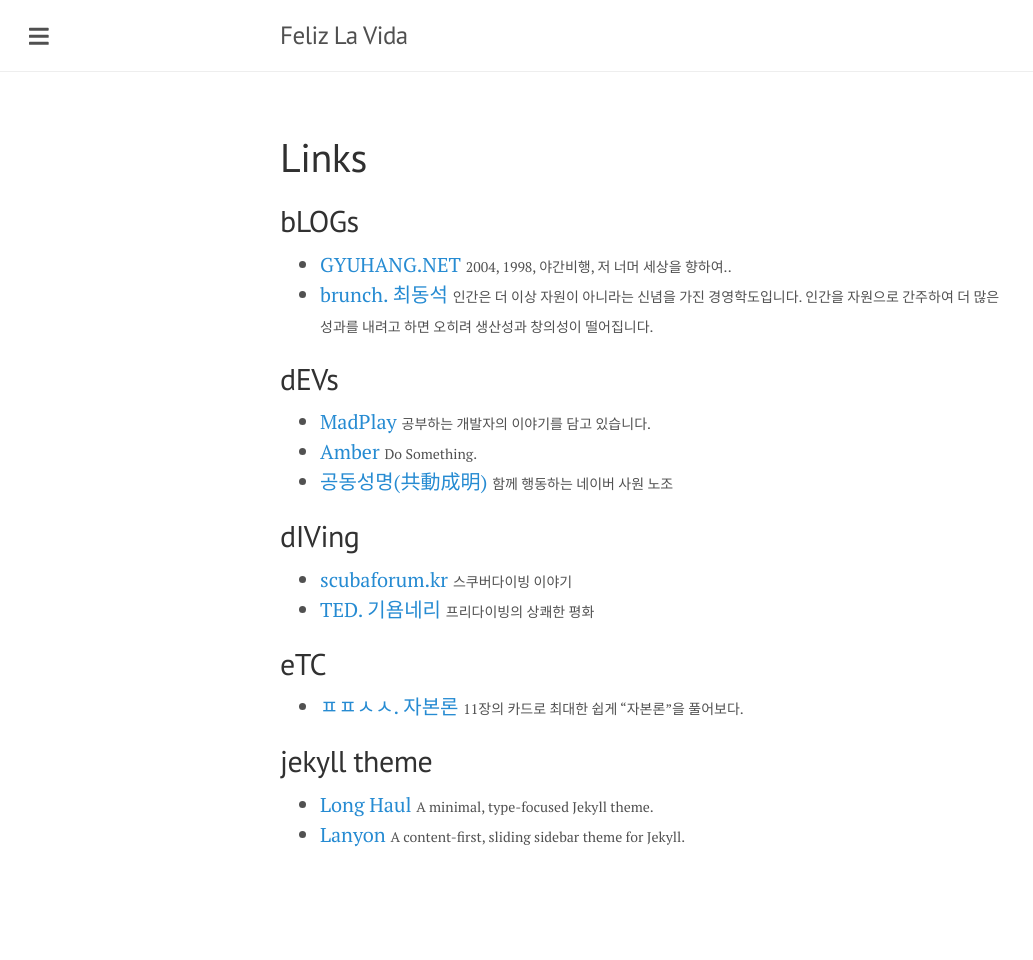
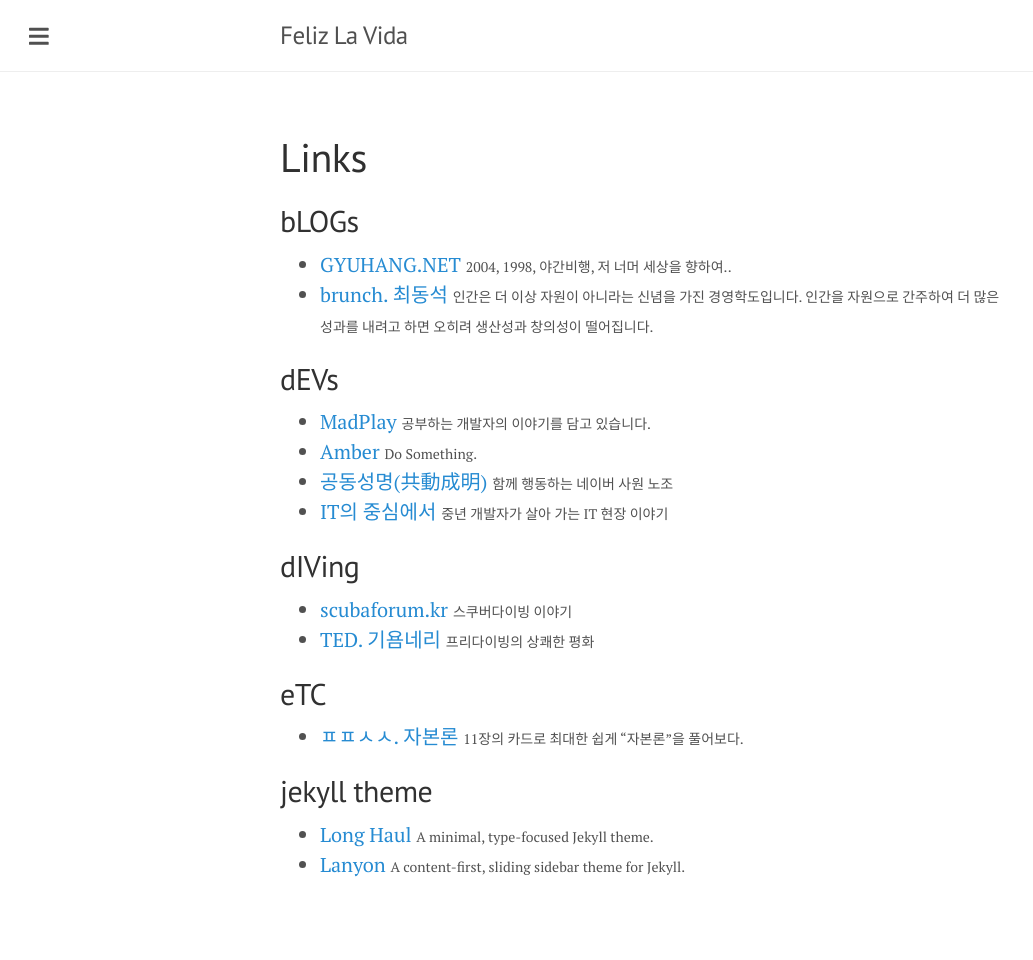
Before and after one commit to lionkang/lionkang.github.io, a Jekyll site: the page built from links.md, in a window 1280 px wide. Shown: the whole page, without its empty margins (0-1033 px from the left). Built offline with Jekyll 4.4.1, drawn with Linux system fonts in a browser that asks for light colours; nearby versions of some CDN libraries; comment, search, counter and statistics services are not loaded; before the commit the page ends 930 px from its top, so only the background shows below that.

Commit message:
link blog add

```diff
--- a/links.md
+++ b/links.md
@@ -13,6 +13,7 @@
 		<li><a href="https://madplay.github.io/" target="_blank">MadPlay</a> <span style="font-size:14px">공부하는 개발자의 이야기를 담고 있습니다.</span></li>
 		<li><a href="https://nypark425.github.io/" target="_blank">Amber</a> <span style="font-size:14px">Do Something.</span></li>
 		<li><a href="https://github.com/naverunion" target="_blank">공동성명(共動成明)</a> <span style="font-size:14px">함께 행동하는 네이버 사원 노조</span></li>
+		<li><a href="https://subokim.wordpress.com" target="_blank">IT의 중심에서</a> <span style="font-size:14px">중년 개발자가 살아 가는 IT 현장 이야기</span></li>
 	</ul>
 	<h2>dIVing</h2>
 	<ul>
```
